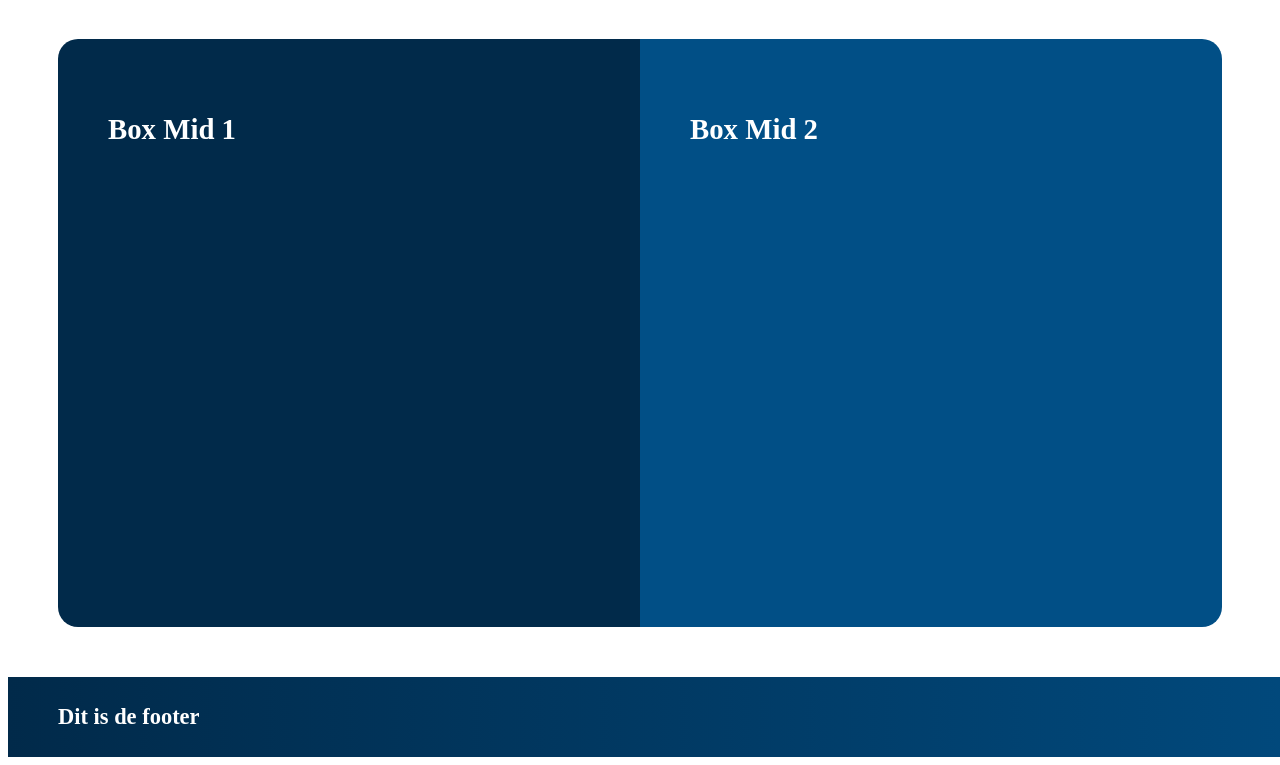
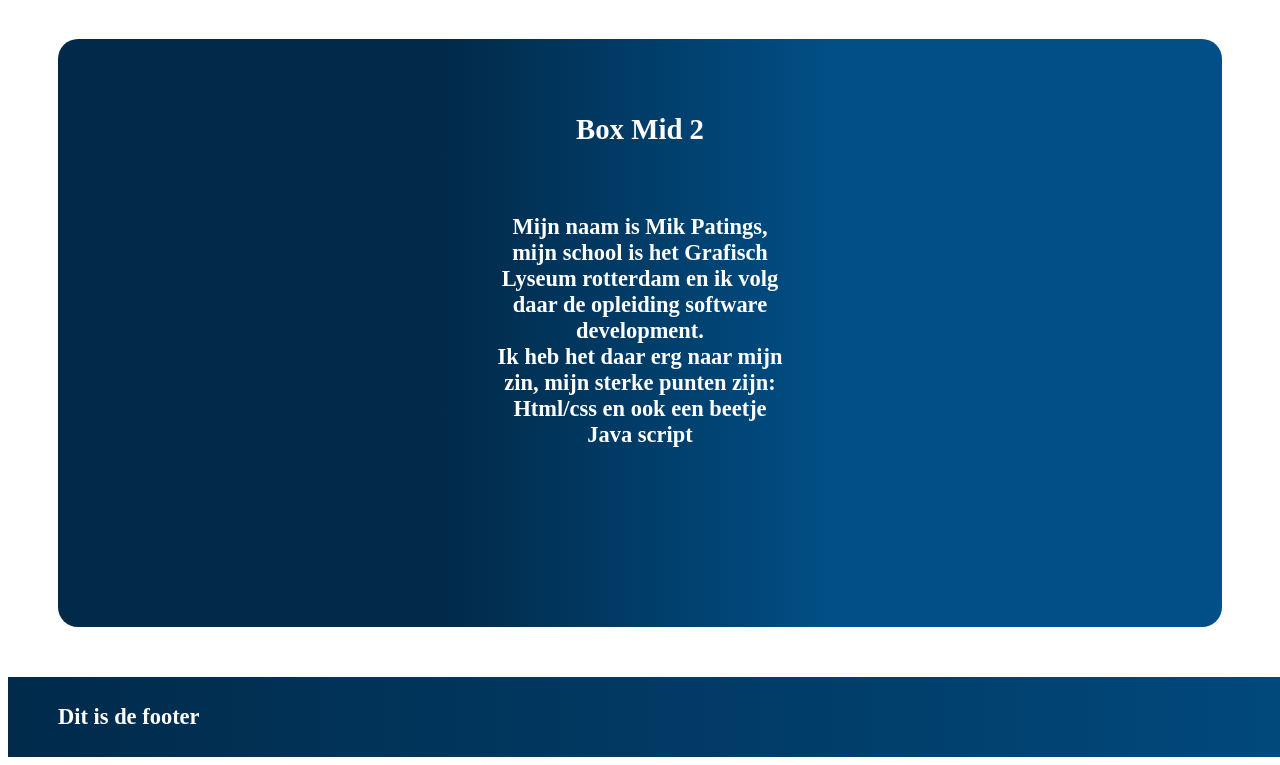
Before and after one commit to mikpatings/portifolio-website, a plain HTML site: page homepage/index.html in a window 1280 px wide. Shown: the part 99-864 px from the top of the page. Drawn offline with Linux system fonts and the light colour scheme.

Commit message:
homepage_update

```diff
--- a/homepage/index.html
+++ b/homepage/index.html
@@ -30,11 +30,16 @@
     <div class="box-mid">
 
         <div class="box-mid1">
-            <h2>Box Mid 1</h2>
+            <img src="" alt="">
         </div>
 
         <div class="box-mid2">
-            <h2>Box Mid 2</h2>
+            <h2>Box Mid 2</h2><br>
+            <h3>Mijn naam is Mik Patings, mijn school is het Grafisch Lyseum rotterdam en ik volg daar de opleiding software development. <br> Ik heb het daar erg naar mijn zin, mijn sterke punten zijn: Html/css en ook een beetje Java script</h3>
+        </div>
+
+        <div class="box-mid3">
+            <img src="" alt="">
         </div>
 
     </div>
--- a/homepage/style.css
+++ b/homepage/style.css
@@ -38,6 +38,7 @@ body{
 }
 
 .box-mid1{
+    text-align: center;
     padding: 50px;
     margin-top: 50px;
     margin-left: 50px;
@@ -49,6 +50,17 @@ body{
 }
 
 .box-mid2{
+    text-align: center;
+    padding: 50px;
+    margin-top: 50px;
+    font-size: larger;
+    width: 80vh;
+    height: 61vh;
+    background: linear-gradient(to right, #012a4a , #014f86);
+}
+
+.box-mid3{
+    text-align: center;
     padding: 50px;
     margin-top: 50px;
     margin-right: 50px;
```
